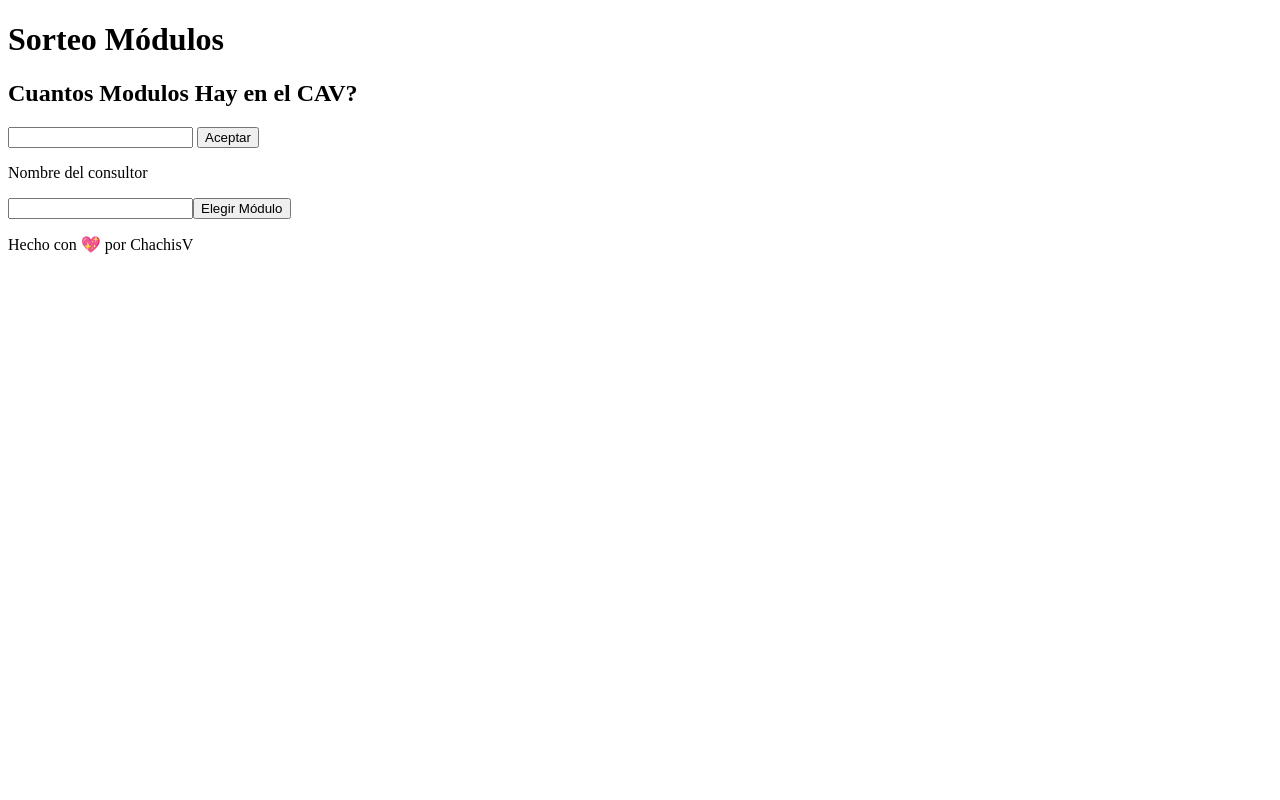
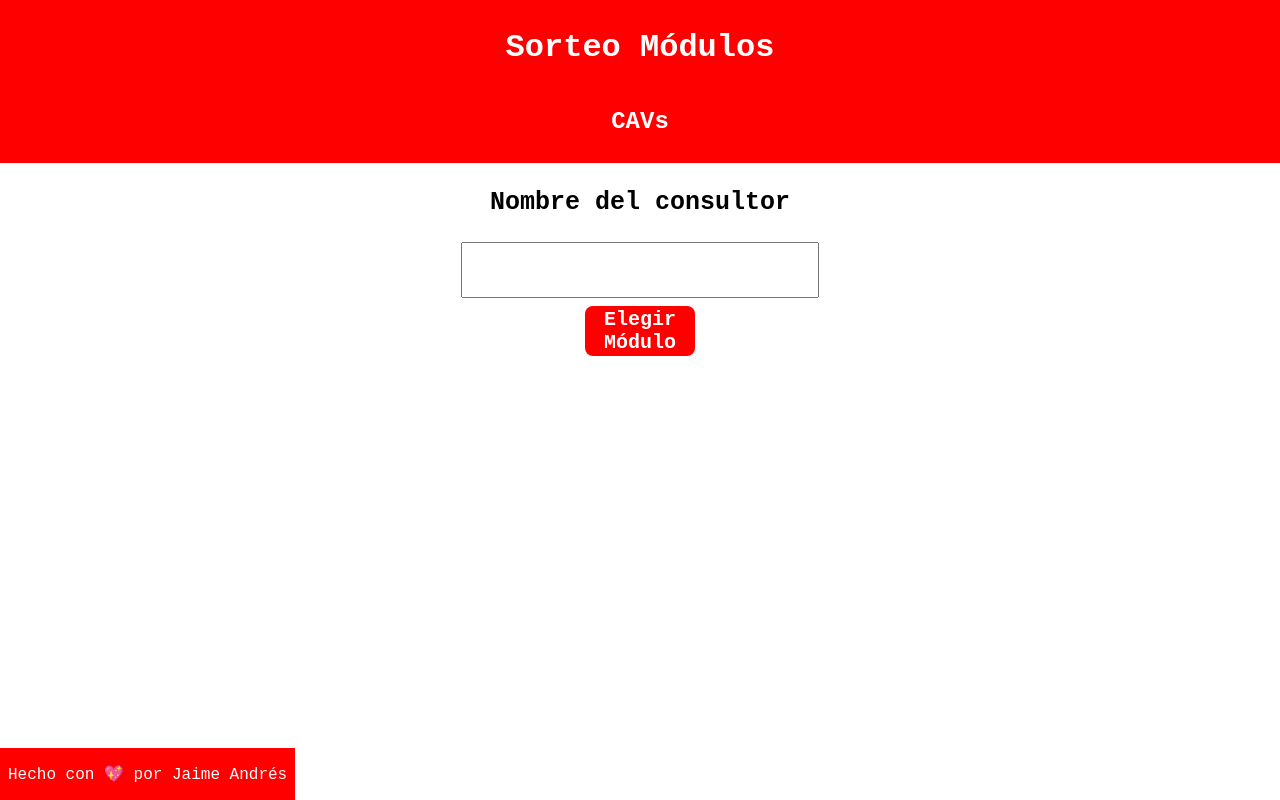
Before and after one commit to ChachisV/sorteo-puestos, a plain HTML site: page index.html in a window 1280 px wide. Both pictures are taken after a click on the button "Aceptar". Drawn offline with Linux system fonts and the light colour scheme.

Commit message:
solucionamos errores y agregamos CSS a la espera para pulirla

```diff
--- /dev/null
+++ b/index.css
@@ -0,0 +1,112 @@
+:root{
+    --white: #FFFFFF;
+    --rojo-claro: #ff0000
+}
+
+body{
+    margin: 0;
+    font-family: 'Courier New', Courier, monospace;
+
+}
+
+.inactive{
+    display: none;
+}
+
+header{
+    background-color: var(--rojo-claro);
+    color: var(--white);
+    padding: 8px;
+    display: flex;
+    flex-direction: column;
+    align-items: center;
+    text-align: center;
+}
+
+.cuantosModulos{
+    display: flex;
+    flex-direction: column;
+    align-items: center;
+}
+
+.cuantosModulos h2{
+    text-align: center;
+}
+
+#valorModulos{
+    width: 85px;
+    height: 50px;
+    font-size: 40px;
+    text-align: center;
+    margin-bottom: 8px;
+}
+
+#botonModulos{
+    background-color: var(--rojo-claro);
+    color: var(--white);
+    border: none;
+    border-radius: 8px;
+    height: 30px;
+    width: 80px;
+    font-family: 'Courier New', Courier, monospace;
+    font-weight: bold;
+}
+
+.section-consultores{
+    display: flex;
+    flex-direction: column;
+    align-items: center;
+}
+.tittle-consultor{
+    font-size: 25px;
+    font-weight: bold;
+}
+
+.input-consultor{
+    width: 350px;
+    height: 50px;
+    font-size: 30px;
+    text-align: center;
+    margin-bottom: 8px;
+}
+
+.boton-elegir-modulo{
+    background-color: var(--rojo-claro);
+    color: var(--white);
+    border: none;
+    border-radius: 8px;
+    height: 50px;
+    width: 110px;
+    font-size: 20px;
+    font-family: 'Courier New', Courier, monospace;
+    font-weight: bold;
+}
+
+.modulos-finales{
+    margin-bottom: 30px;
+    display: grid;
+    grid-template-columns: repeat(2, 1fr);
+    text-align: center;
+
+
+
+}
+.modulo-final{
+    background-color: var(--rojo-claro);
+    color: var(--white);
+    padding-top: 8px;
+    width: 50px;
+    height: 35px;
+    font-size: 25px;
+    font-weight: bold;
+
+}
+
+footer{
+    position: fixed;
+    padding-left: 8px;
+    padding-right: 8px;
+    bottom: 0;
+    background-color: var(--rojo-claro);
+    color: var(--white);
+}
--- a/index.html
+++ b/index.html
@@ -6,26 +6,28 @@
     <meta name="viewport" content="width=device-width, initial-scale=1.0">
     <title>Sorteo módulos</title>
     <script defer src="/index.js"></script>
+    <link rel="stylesheet" href="/index.css">
 </head>
 <body>
     <header>
         <h1>Sorteo Módulos</h1>
+        <h2>CAVs</h2>
     </header>
 
-    <section>
-        <h2>Cuantos Modulos Hay en el CAV?</h2>
+    <section class="cuantosModulos">
+        <h2>Cuantos Módulos Hay en el CAV?</h2>
         <input id="valorModulos" type="number">
         <button id="botonModulos">Aceptar</button>
     </section>
 
-    <section class="section-modulos">
+    <section class="section-consultores">
     </section>
 
     <section class="modulos-finales">
     </section>
 
     <footer>
-        <p>Hecho con 💖 por ChachisV</p>
+        <p>Hecho con 💖 por Jaime Andrés</p>
     </footer>
 
 </body>
--- a/index.js
+++ b/index.js
@@ -1,22 +1,29 @@
 let modulos = [];
 let min = 1;
 let max = 0;
+const cuantosModulos = document.querySelector(".cuantosModulos");
 const botonModulos = document.querySelector("#botonModulos");
-const seccionModulos = document.querySelector(".section-modulos");
-const moduloFinal = document.querySelector(".modulos-finales")
+const seccionConsultores = document.querySelector(".section-consultores");
+const moduloFinal = document.querySelector(".modulos-finales");
 
+function esconderCuantosModulos(){
+    cuantosModulos.classList.add("inactive");
+    cuantosModulos.classList.remove("cuantosModulos");
+}
 
 function aleatorio(min, max){
     return Math.floor(Math.random()*(max-min + 1)+min);
 }
 
 
+
 function escogerModulo(){
     let modulo = aleatorio(min, max);
     let consultor = document.querySelector(".input-consultor").value;
 
-
-
+    if(modulos.length >= max){
+        alert("ya estan ocupados todos los módulos");
+    }else {
         if(!modulos.includes(modulo)){
 
             modulos.push(modulo);
@@ -34,21 +41,21 @@ function escogerModulo(){
          }else{
              escogerModulo(consultor);
          }
+    }
+
+
 
 }
 
 
-// <section>
-// <p>Nombre del Consultor</p>
-// <input type="text">
-// <button>Elegir Módulo</button>
-// </section>
-
 
 function eleccionModulos(){
 
+    esconderCuantosModulos();
+
     const nombreConsultor = document.createElement("p");
     nombreConsultor.innerText = "Nombre del consultor";
+    nombreConsultor.classList.add("tittle-consultor");
 
     const inputConsultor = document.createElement("input");
     inputConsultor.classList.add("input-consultor");
@@ -59,7 +66,8 @@ function eleccionModulos(){
     botonElegirModulo.classList.add("boton-elegir-modulo");
     botonElegirModulo.addEventListener("click", escogerModulo);
 
-    seccionModulos.append(nombreConsultor, inputConsultor, botonElegirModulo);
+
+    seccionConsultores.append(nombreConsultor, inputConsultor, botonElegirModulo);
 
 
 
@@ -70,20 +78,3 @@ function eleccionModulos(){
 
 
 botonModulos.addEventListener("click", eleccionModulos);
-
-
-// escogerModulo("juan");
-// escogerModulo("sofi");
-// escogerModulo("jaime");
-// escogerModulo("aleja");
-// escogerModulo("karol");
-// escogerModulo("lulieth");
-// escogerModulo("mayra");
-// escogerModulo("karla");
-// escogerModulo("clarid");
-// escogerModulo("nicolas");
-// escogerModulo("edwin");
-// escogerModulo("carlos");
-// escogerModulo("diana");
-// escogerModulo("jhonatan");
-// escogerModulo("victor");
```
Lines whose indentation alone changed are shown as unchanged.
